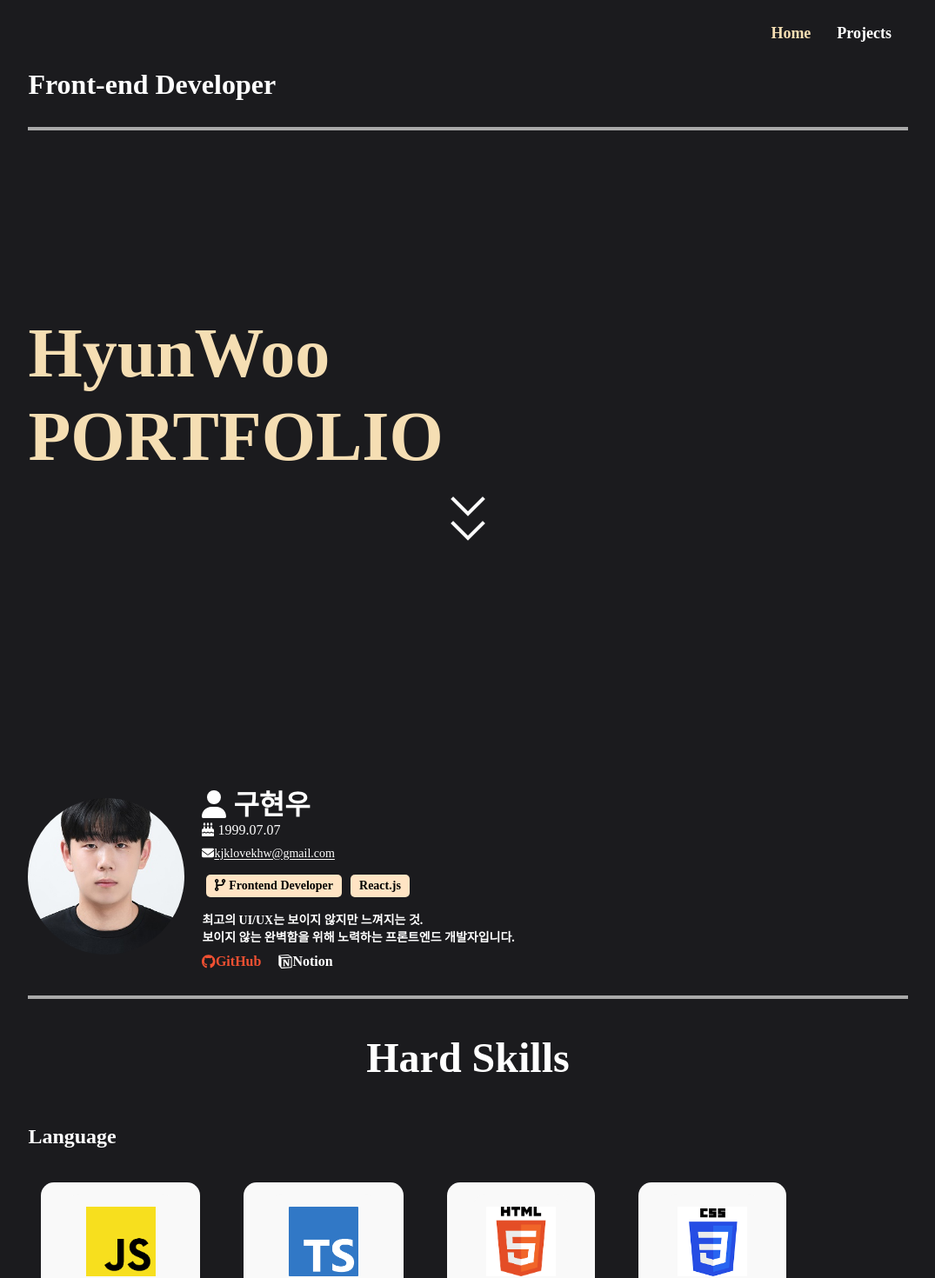
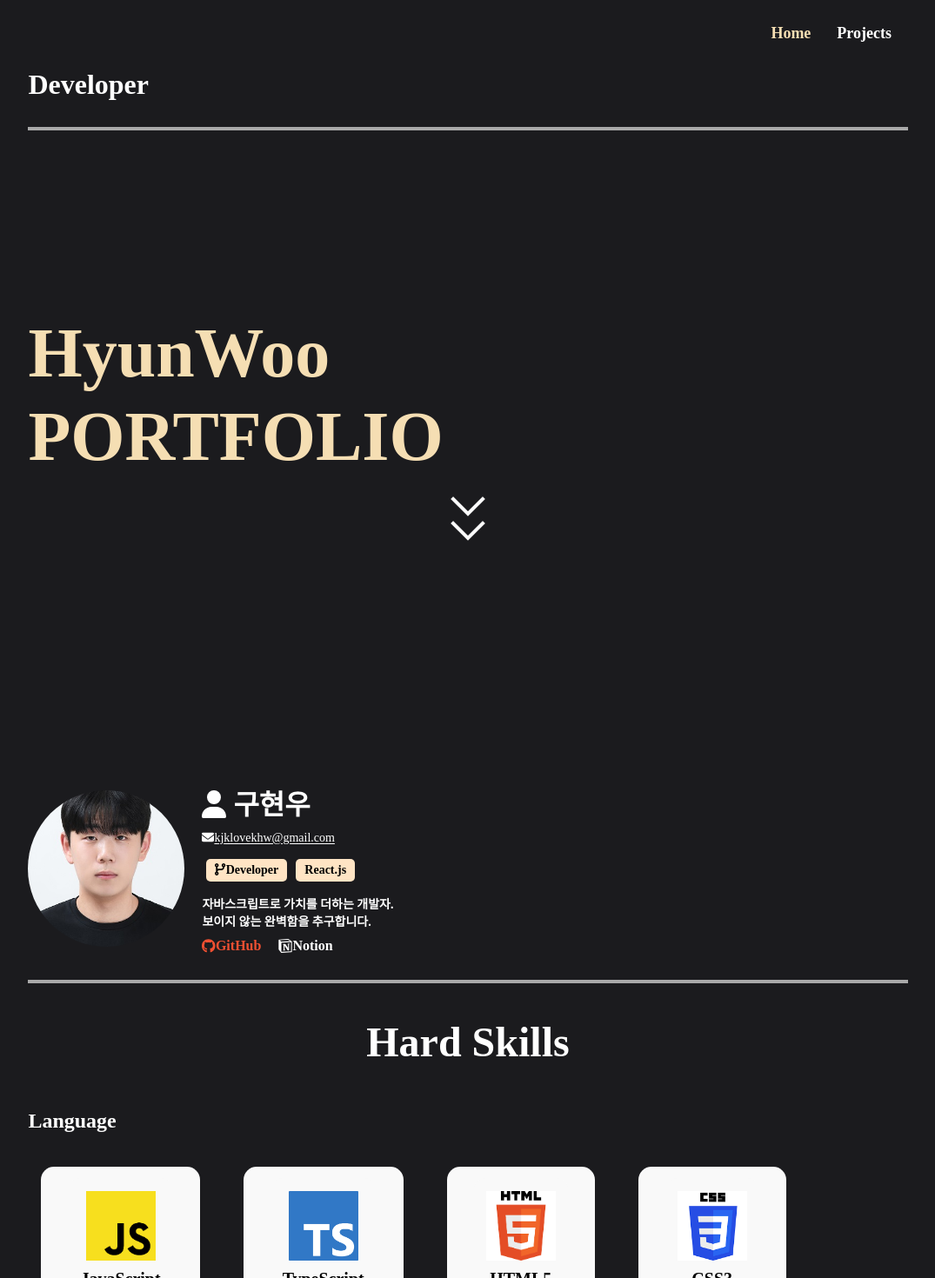
Before and after one commit to koohyunwoo1/PortFolio, a React (Vite) app: page / in a window 1280 px wide. Shown: the top 1470 px of the page at 87% size, without its empty margins (102-1177 px from the left). Built offline with nearby package versions, Linux system fonts and the light colour scheme.

Commit message:
Soop 지원 전용 포트폴리오

```diff
--- a/src/components/Home/Header.jsx
+++ b/src/components/Home/Header.jsx
@@ -31,7 +31,8 @@ const Header = () => {
 
   return (
     <div>
-      <h1 className="Header">Front-end Developer</h1>
+      {/* <h1 className="Header">Front-end Developer</h1> */}
+      <h1 className="Header">Developer</h1>
       <hr ref={hrRef} className={`ProfileHr ${isVisible ? "animate" : ""}`} />
     </div>
   );
--- a/src/components/Profile/Career.jsx
+++ b/src/components/Profile/Career.jsx
@@ -29,7 +29,8 @@ const Career = () => {
         </li>
 
         <li className="CareerText">
-          경성대학교 빅데이터응용통계학과 (2018.03 ~ 2024.02)
+          {/* 경성대학교 빅데이터응용통계학과 (2018.03 ~ 2024.02) */}
+          빅데이터응용통계학과 (2018.03 ~ 2024.02)
           <ul className="CareerSubText">
             <li>파이썬을 활용한 데이터 전처리, 시각화 및 통계적 분석 실습</li>
             <li>
--- a/src/components/Profile/Profile.jsx
+++ b/src/components/Profile/Profile.jsx
@@ -54,9 +54,9 @@ const Profile = () => {
           <div className="ProfileName">
             <FontAwesomeIcon icon={faUser} /> 구현우
           </div>
-          <div className="ProfileBirth">
+          {/* <div className="ProfileBirth">
             <FontAwesomeIcon icon={faBirthdayCake} /> 1999.07.07
-          </div>
+          </div> */}
           <div className="ProfileEmailContainer">
             <FontAwesomeIcon icon={faEnvelope} />
             <a href="mailto:kjklovekhw@gmail.com" className="ProfileEmail">
@@ -66,14 +66,21 @@ const Profile = () => {
 
           <div className="Badges">
             <span className="Badge">
-              <FontAwesomeIcon icon={faCodeBranch} /> Frontend Developer
+              {/* <FontAwesomeIcon icon={faCodeBranch} /> Frontend Developer */}
+              <FontAwesomeIcon icon={faCodeBranch} />
+              Developer
             </span>
             <span className="Badge">React.js</span>
           </div>
-          <div className="ProfileIntro">
+          {/* <div className="ProfileIntro">
             최고의 UI/UX는 보이지 않지만 느껴지는 것.
             <br />
             보이지 않는 완벽함을 위해 노력하는 프론트엔드 개발자입니다.
+          </div> */}
+          <div className="ProfileIntro">
+            자바스크립트로 가치를 더하는 개발자.
+            <br />
+            보이지 않는 완벽함을 추구합니다.
           </div>
           <div className="ProfileLink">
             <div className="ProfileGithub">
```
